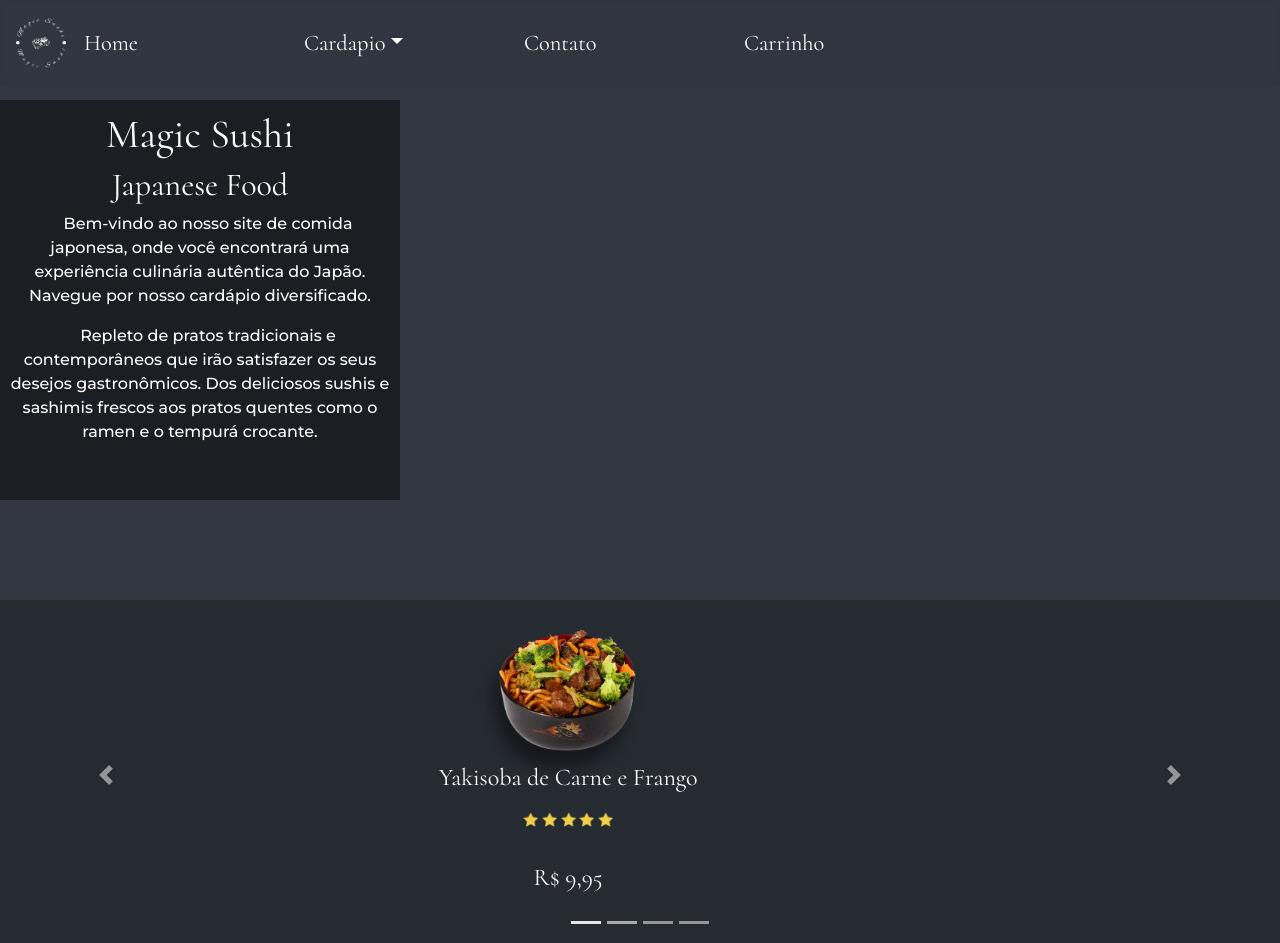
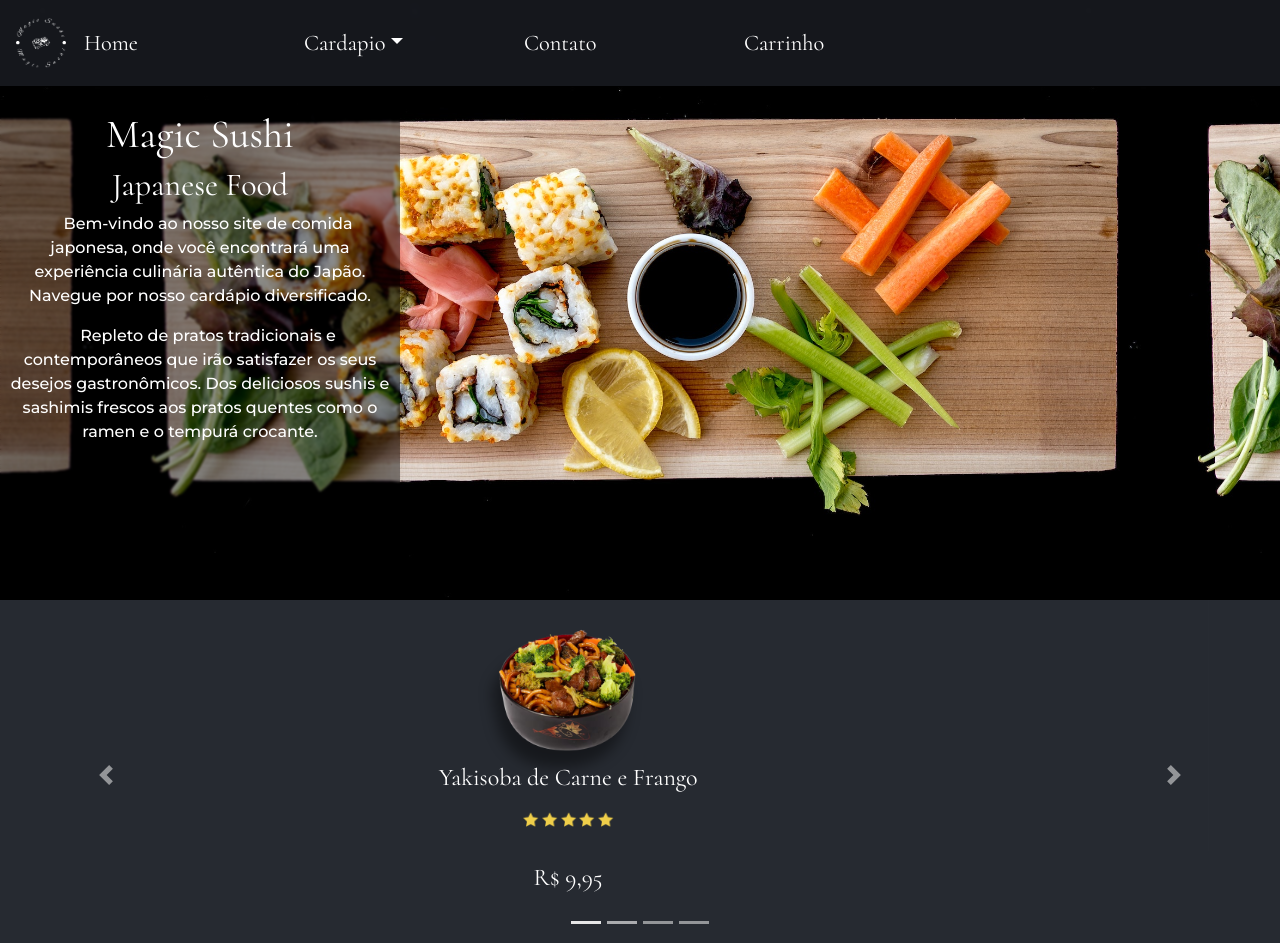
Before and after one commit to DiegoCard117/Magic_sushi, a website: page pages/index.html in a window 1280 px wide. Shown: the top 943 px of the page. Drawn offline with nearby package versions, Linux system fonts and the light colour scheme; the site is published under a folder, as on GitHub Pages, so addresses that start at the root find nothing.

Commit message:
Update style.css

```diff
--- a/style.css
+++ b/style.css
@@ -368,7 +368,7 @@ footer {
 @media screen and (min-width:1255px) {
 
     header {
-        background: url('/imagens/backgrounds/desktWall.jpg') center;
+        background: url('imagens/backgrounds/desktWall.jpg') center;
         background-size: contain;
         height: 600px;
     }
```
